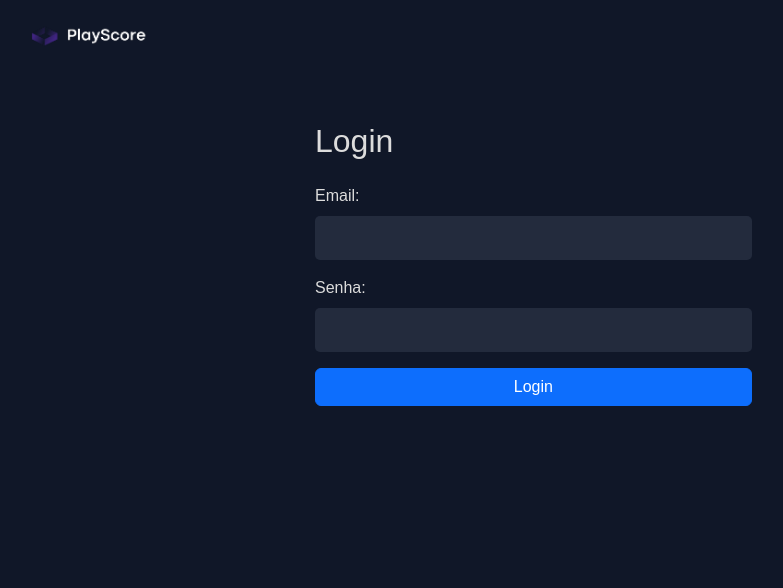
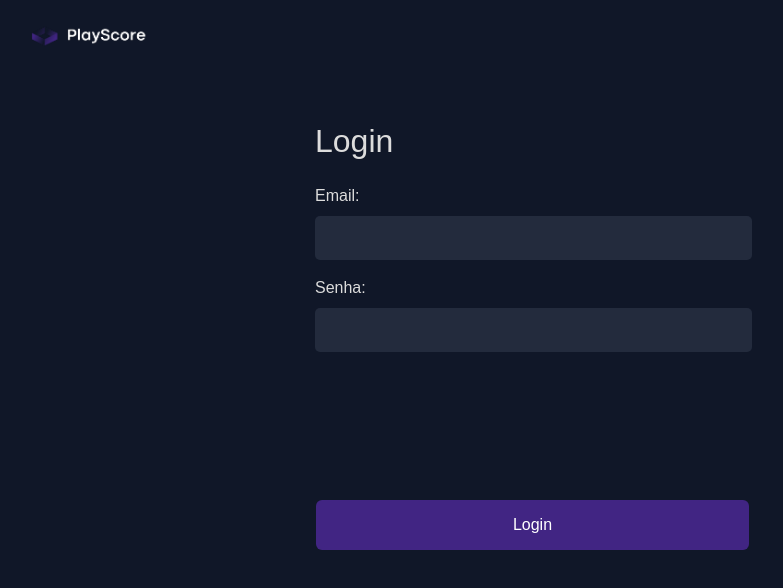
Before and after one commit to bru-oliveirax/playscore-twm, a React (Create React App) app in the folder frontend/: page /login in a window 1280 px wide. Shown: the top 588 px of the page, without its empty margins (52-835 px from the left). Built offline with nearby package versions, Linux system fonts and the light colour scheme.

Commit message:
refactor: finalizando frontend da tela inicial/login

```diff
--- a/frontend/src/App.js
+++ b/frontend/src/App.js
@@ -1,5 +1,6 @@
 import AppRouter from './routes/AppRouter';
 import './index';
+
 
 function App() {
   return (
--- a/frontend/src/index.css
+++ b/frontend/src/index.css
@@ -71,19 +71,36 @@
   max-width: 350px;
 }
 
+
 /* login page   ----------------------------------------------------------*/
-.input-style {
-  border: 1px solid #fff;
-  background-color: #232b3d;
-  padding: 10px;
-  border-radius: 5px;
-  margin-bottom: 15px;
-  width: 80%;
-  outline: none;
-  color: #A9A9A9;
+.real-login-button-style {
+  position: fixed;
+  bottom: calc(50vh - 150px);
+  left: calc(50vw - 272px);
+  font-family: 'CodeDC-Pro', sans-serif;
+  background: linear-gradient(to right, #412583, #412583);
+  font-weight: bold;
+  color: #fff;
+  width: 433px;
+  height: 50px;
+  z-index: 999;
 }
 
+
 /* sign up page ----------------------------------------------------------*/
+.sign-up-button-style {
+  position: fixed;
+  bottom: calc(50vh - 265px);
+  left: calc(50vw - 274px);
+  font-family: 'CodeDC-Pro', sans-serif;
+  background: linear-gradient(to right, #412583, #412583);
+  font-weight: bold;
+  color: #fff;
+  width: 438px;
+  height: 50px;
+  z-index: 999;
+}
+
 
 /* error page   ----------------------------------------------------------*/
 .img-error {
--- a/frontend/src/index.js
+++ b/frontend/src/index.js
@@ -3,6 +3,7 @@ import ReactDOM from 'react-dom/client';
 import './index.css';
 import App from './App';
 import 'bootstrap/dist/css/bootstrap.min.css';
+
 
 const root = ReactDOM.createRoot(document.getElementById('root'));
 root.render(
--- a/frontend/src/routes/AppRouter.jsx
+++ b/frontend/src/routes/AppRouter.jsx
@@ -1,5 +1,6 @@
 import { BrowserRouter as Router, Route, Routes } from 'react-router-dom';
 import { Error, Start, Login, SignUp } from '../views/index';
+
 
 const AppRouter = () => {
   return (
--- a/frontend/src/views/LoginPage.jsx
+++ b/frontend/src/views/LoginPage.jsx
@@ -63,7 +63,7 @@ const Login = () => {
                   style={inputStyle}
                 />
               </div>
-              <button type="submit" className="btn btn-primary" style={{ width: '80%' }}>Login</button>
+              <button type="submit" className="btn btn-primary border-0 outline-0 real-login-button-style">Login</button>
             </form>
           </div>
         </div>
--- a/frontend/src/views/PageNotFound.jsx
+++ b/frontend/src/views/PageNotFound.jsx
@@ -1,4 +1,5 @@
 import errorImage from '../assets/error-image.jpg';
+
 
 const Error = () => {
     return (
--- a/frontend/src/views/SignUpPage.jsx
+++ b/frontend/src/views/SignUpPage.jsx
@@ -1,6 +1,7 @@
 import { useState } from 'react';
 import { useNavigate } from 'react-router-dom';
 import { Header } from '../components/index';
+
 
 const SignUp = () => {
   const [name, setName] = useState('');
@@ -35,7 +36,7 @@ const SignUp = () => {
   return (
     <div>
       <Header />
-      <div className="container mt-2" style={{ marginTop: '20px' }}>
+      <div className="container mt-0" style={{ marginTop: '20px' }}>
         <div className="row justify-content-center">
           <div className="col-md-6">
             <h2 className="mb-4">Crie uma conta</h2>
@@ -88,7 +89,7 @@ const SignUp = () => {
                   style={inputStyle}
                 />
               </div>
-              <button type="submit" className="btn btn-primary" style={{ width: '80%' }}>Cadastrar</button>
+              <button type="submit" className="btn btn-primary border-0 outline-0 sign-up-button-style">Cadastrar</button>
             </form>
           </div>
         </div>
```
